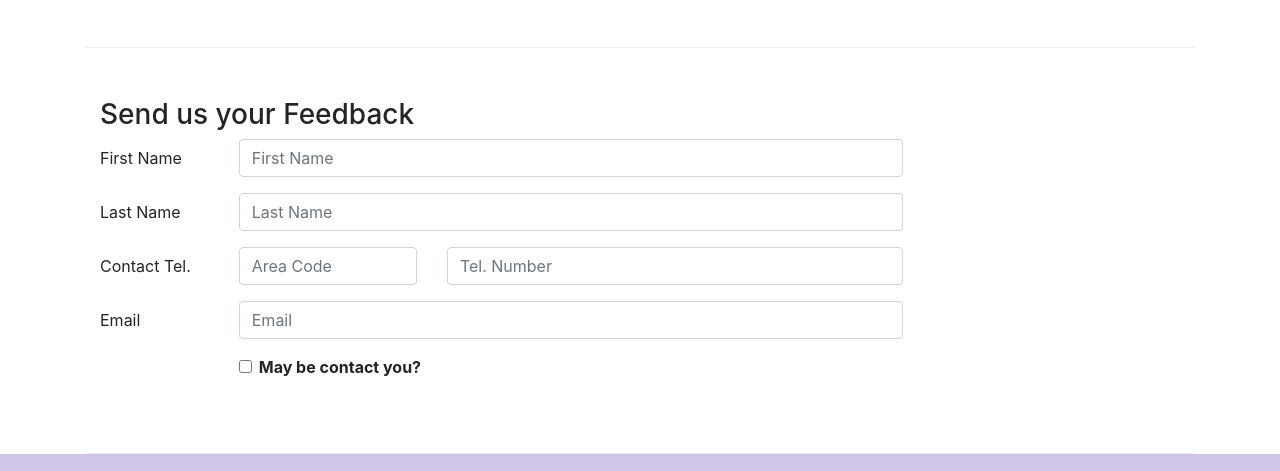
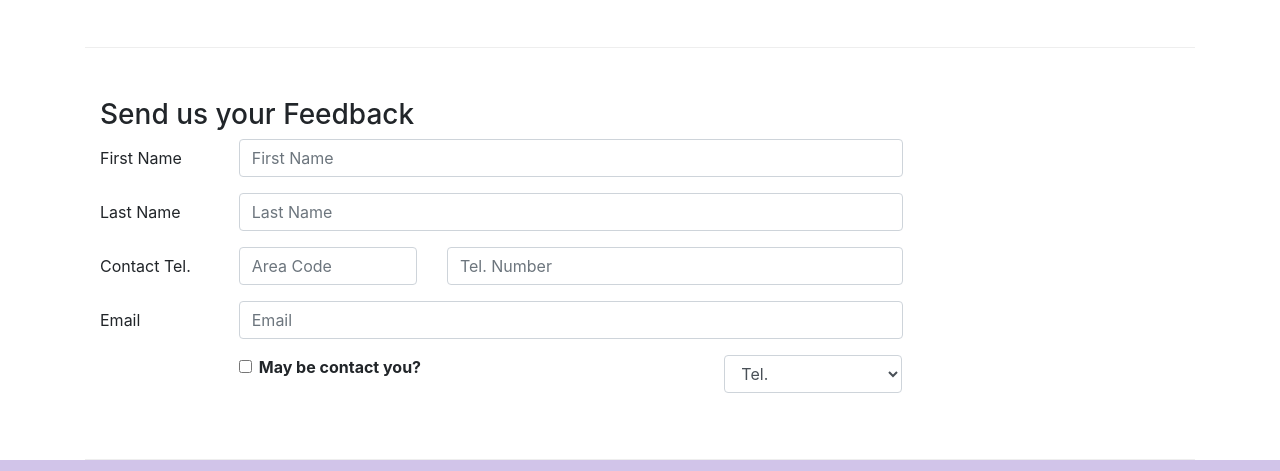
Before and after one commit to ayushkumar-25/web-dev-coursera, a website: page conFusion/contactus.html in a window 1280 px wide. Shown: the part 817-1288 px from the top of the page. Drawn offline with nearby package versions, Linux system fonts and the light colour scheme.

Commit message:
Update contactus.html

```diff
--- a/conFusion/contactus.html
+++ b/conFusion/contactus.html
@@ -129,6 +129,12 @@
                                 </label>
                             </div>
                         </div>
+                        <div class="col-md-3 offset-md-1">
+                        <select class="form-control">
+                            <option>Tel.</option>
+                            <option>Email</option>
+                        </select>
+                    </div>
                     </div>
                 </form>
             </div>
```
